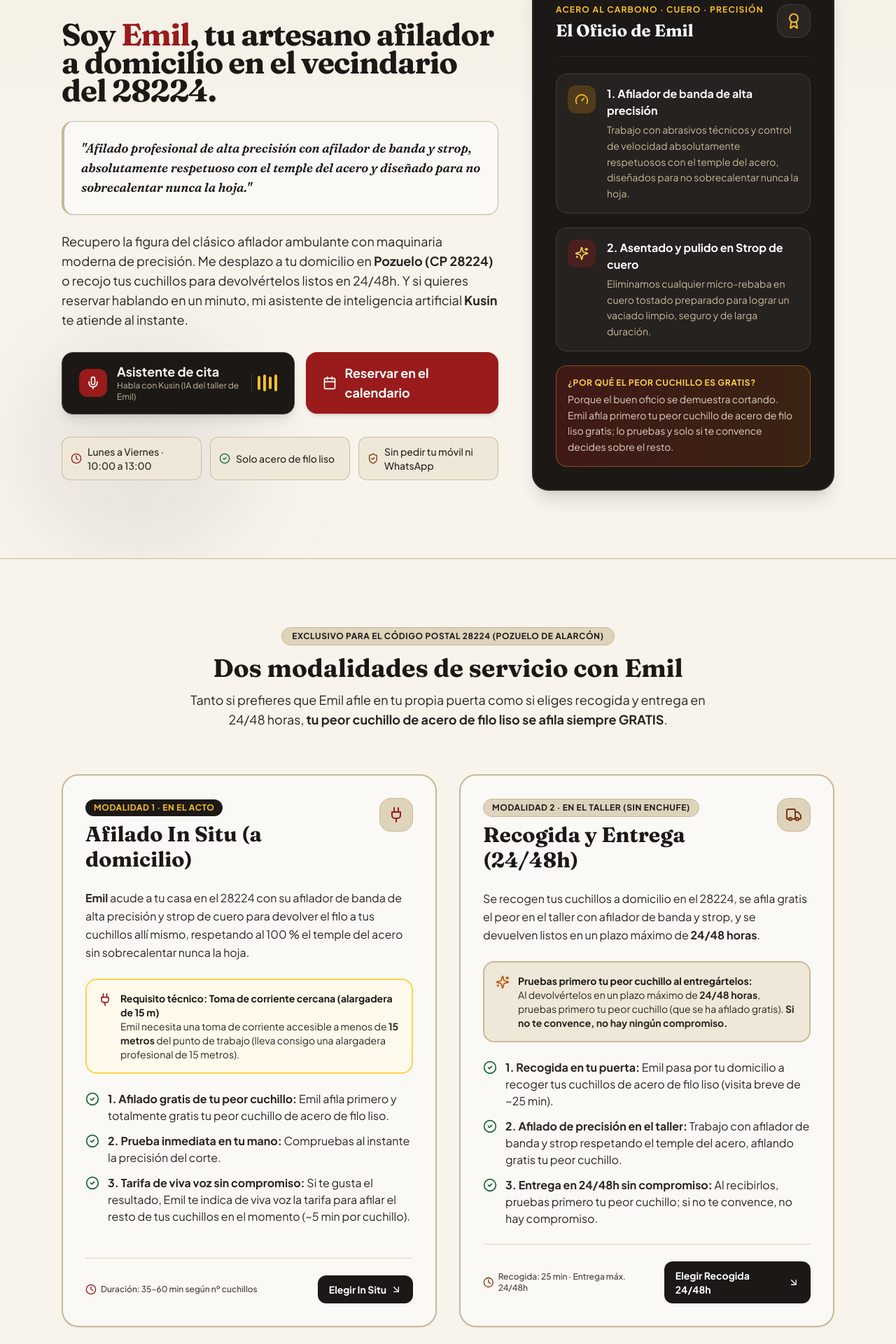
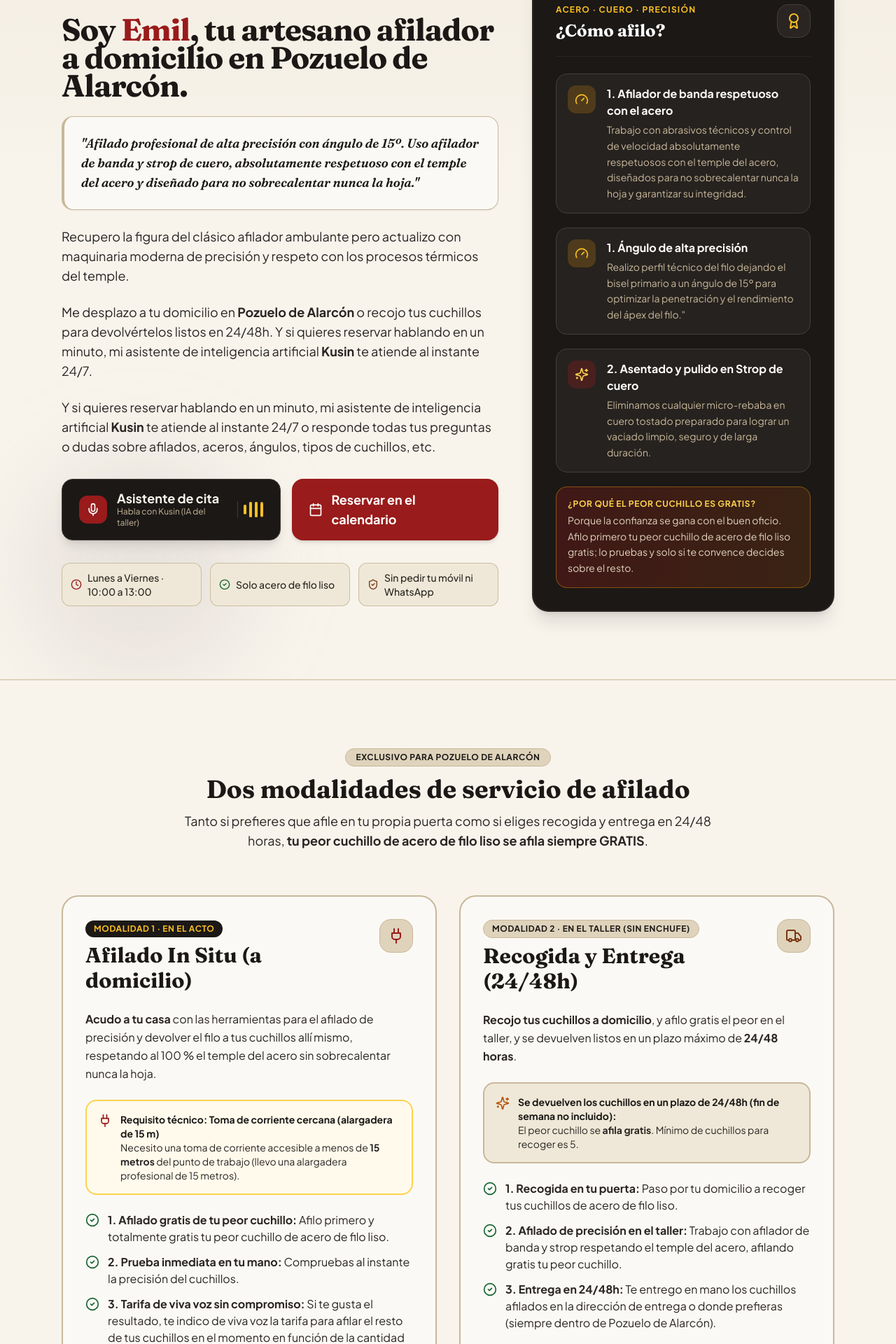
Before and after one commit to emiliorull/madkusin_vecindario, a React (Vite) app: page / in a window 1280 px wide. Shown: the part 484-2404 px from the top of the page at 70% size. Built offline with nearby package versions, Linux system fonts and the light colour scheme; no server answers; the HTML template or start-up script is replaced by a standard one.

Commit message:
20261027_modificaciones

```diff
--- a/src/components/Footer.jsx
+++ b/src/components/Footer.jsx
@@ -18,22 +18,22 @@ export default function Footer({ onOpenVoiceAssistant }) {
               </div>
               <div>
                 <span className="font-serif font-bold text-xl text-white block">
-                  Emil · El Afilador del Siglo XXI
+                  Taller de afilado a domicilio
                 </span>
-                <span className="text-xs text-amber-400">vecindario.madkusin.com · CP 28224</span>
+                <span className="text-xs text-amber-400">Disponible en Pozuelo de Alarcón</span>
               </div>
             </div>
             <p className="text-sm text-stone-400 leading-relaxed">
               Afilado profesional de alta precisión con afilador de banda y strop, absolutamente
               respetuoso con el temple del acero y diseñado para no sobrecalentar nunca la hoja.
-              Exclusivo para hogares del código postal 28224 (Pozuelo de Alarcón).
+              Exclusivo para hogares de Pozuelo de Alarcón.
             </p>
           </div>
 
           {/* Columna 2: Horario y Reglas */}
           <div className="space-y-3 text-sm">
             <h3 className="font-bold text-white uppercase tracking-wider text-xs">
-              Horario y Condiciones en el 28224
+              Horario y Condiciones
             </h3>
             <ul className="space-y-2 text-stone-300">
               <li className="flex items-center gap-2">
@@ -42,7 +42,7 @@ export default function Footer({ onOpenVoiceAssistant }) {
               </li>
               <li className="flex items-center gap-2">
                 <MapPin className="w-4 h-4 text-amber-400 shrink-0" />
-                <span>Exclusivo residentes CP 28224 (Pozuelo de Alarcón)</span>
+                <span>Exclusivo residentes de Pozuelo de Alarcón</span>
               </li>
               <li className="flex items-center gap-2">
                 <ShieldCheck className="w-4 h-4 text-emerald-400 shrink-0" />
@@ -57,8 +57,8 @@ export default function Footer({ onOpenVoiceAssistant }) {
               AFILO GRATIS TU PEOR CUCHILLO
             </h3>
             <p className="text-xs text-stone-400 leading-relaxed">
-              Agenda tu visita con Emil o habla con nuestro asistente virtual <strong>Kusin</strong>{' '}
-              para reservar tu prueba gratuita en un minuto.
+              <strong>Agenda en un minuto</strong>{' '} tu visita tú mismo o habla con nuestro asistente virtual <strong>Kusin</strong>{' '}
+              para reservar tu <strong>prueba gratuita</strong>{' '}.
             </p>
             <div className="flex flex-wrap gap-2.5 pt-1">
               <button
@@ -81,10 +81,9 @@ export default function Footer({ onOpenVoiceAssistant }) {
         </div>
 
         <div className="pt-8 flex flex-col sm:flex-row items-center justify-between gap-4 text-xs text-stone-500">
-          <p>© {new Date().getFullYear()} MadKusin · Taller de Afilado de Emil (CP 28224).</p>
+          <p>© {new Date().getFullYear()} MadKusin · Taller de Afilado a domicilio.</p>
           <p>
-            Solo cuchillos de acero de filo liso · Afilador de banda y strop de cuero sin
-            sobrecalentar la hoja.
+            "Cuchillo desafilado, corta el dedo y no el palo"
           </p>
         </div>
       </div>
--- a/src/components/HeroSection.jsx
+++ b/src/components/HeroSection.jsx
@@ -33,7 +33,7 @@ export default function HeroSection({ onOpenVoiceAssistant }) {
             <div className="space-y-3">
               <div className="inline-flex flex-wrap items-center gap-2 px-3.5 py-1 rounded-full bg-stone-800 border border-stone-700 text-amber-400 text-xs sm:text-sm font-bold uppercase tracking-wider">
                 <MapPin className="w-4 h-4 text-kusin-terra shrink-0" />
-                <span>El Afilador del Siglo XXI · Exclusivo CP 28224 (Pozuelo de Alarcón)</span>
+                <span>El Afilador a domicilio · Servicio exclusivo en Pozuelo de Alarcón</span>
               </div>
 
               <h1 className="font-display text-4xl sm:text-6xl lg:text-7xl font-extrabold uppercase tracking-tight text-stone-50 leading-[1.03]">
@@ -46,9 +46,9 @@ export default function HeroSection({ onOpenVoiceAssistant }) {
                 Sin compromiso · En tu puerta
               </span>
               <p className="text-sm leading-relaxed text-stone-200">
-                Elige ese cuchillo de acero de filo liso que ya no corta ni un tomate.{' '}
-                <strong className="text-white">Emil</strong> lo devuelve a la vida gratis para que
-                compruebes el filo real antes de decidir nada más.
+                Elige ese cuchillo de acero de filo liso que ya no corta.{' '}
+                Recupero <strong className="text-white">su filo gratis</strong> para que
+                compruebes el resultado real antes de decidir nada más.
               </p>
             </div>
           </div>
@@ -64,25 +64,30 @@ export default function HeroSection({ onOpenVoiceAssistant }) {
 
             <h2 className="font-serif text-3xl sm:text-4xl lg:text-[2.75rem] font-bold text-stone-900 leading-[1.15] tracking-tight">
               Soy <span className="text-kusin-terra">Emil</span>, tu artesano afilador a domicilio
-              en el vecindario del 28224.
+              en Pozuelo de Alarcón.
             </h2>
 
             {/* Descripción Técnica del Afilado (ACTUALIZADA ESTRICTAMENTE) */}
             <blockquote className="p-5 sm:p-6 rounded-2xl bg-[#FBF9F5] border-l-4 border-kusin-terra border-y border-r border-stone-300 shadow-sm">
               <p className="font-serif italic text-base sm:text-lg text-stone-900 leading-relaxed">
-                "Afilado profesional de alta precisión con afilador de banda y strop, absolutamente
+                "Afilado profesional de alta precisión con ángulo de 15º. Uso afilador de banda y strop de cuero, absolutamente
                 respetuoso con el temple del acero y diseñado para no sobrecalentar nunca la hoja."
               </p>
             </blockquote>
 
             <p className="text-base sm:text-lg text-stone-800 leading-relaxed">
-              Recupero la figura del clásico afilador ambulante con maquinaria moderna de precisión.
-              Me desplazo a tu domicilio en <strong>Pozuelo (CP 28224)</strong> o recojo tus
+              Recupero la figura del clásico afilador ambulante pero actualizo con maquinaria moderna de precisión y respeto con los procesos térmicos del temple.
+            </p>
+            <p className="text-base sm:text-lg text-stone-800 leading-relaxed">
+              Me desplazo a tu domicilio en <strong>Pozuelo de Alarcón</strong> o recojo tus
               cuchillos para devolvértelos listos en 24/48h. Y si quieres reservar hablando en un
               minuto, mi asistente de inteligencia artificial <strong>Kusin</strong> te atiende al
-              instante.
+              instante 24/7.
             </p>
-
+            <p className="text-base sm:text-lg text-stone-800 leading-relaxed">
+              Y si quieres reservar hablando en un minuto, mi asistente de inteligencia artificial <strong>Kusin</strong> te atiende al
+              instante 24/7 o responde todas tus preguntas o dudas sobre afilados, aceros, ángulos, tipos de cuchillos, etc.
+            </p>
             {/* Dos CTAs Principales grandes y accesibles */}
             <div className="pt-2 flex flex-col sm:flex-row items-stretch sm:items-center gap-4">
               {/* CTA 1: Asistente de Voz con Kusin */}
@@ -97,7 +102,7 @@ export default function HeroSection({ onOpenVoiceAssistant }) {
                 <div className="text-left">
                   <span className="block leading-tight">Asistente de cita</span>
                   <span className="block text-xs font-normal text-stone-300">
-                    Habla con Kusin (IA del taller de Emil)
+                    Habla con Kusin (IA del taller)
                   </span>
                 </div>
                 {/* Onda de audio animada */}
@@ -145,10 +150,10 @@ export default function HeroSection({ onOpenVoiceAssistant }) {
               <div className="flex items-center justify-between border-b border-stone-800 pb-5 mb-6">
                 <div>
                   <span className="text-xs font-bold uppercase tracking-widest text-amber-400">
-                    Acero al Carbono · Cuero · Precisión
+                    Acero  · Cuero · Precisión
                   </span>
                   <h3 className="font-serif text-2xl font-bold text-white mt-1">
-                    El Oficio de Emil
+                    ¿Cómo afilo?
                   </h3>
                 </div>
                 <div className="w-12 h-12 rounded-2xl bg-stone-800 border border-stone-700 flex items-center justify-center text-amber-400">
@@ -164,17 +169,33 @@ export default function HeroSection({ onOpenVoiceAssistant }) {
                   </div>
                   <div>
                     <h4 className="font-bold text-white text-base">
-                      1. Afilador de banda de alta precisión
+                      1. Afilador de banda respetuoso con el acero
                     </h4>
                     <p className="text-sm text-stone-300 mt-1 leading-relaxed">
                       Trabajo con abrasivos técnicos y control de velocidad absolutamente
                       respetuosos con el temple del acero, diseñados para no sobrecalentar nunca la
-                      hoja.
+                      hoja y garantizar su integridad.
                     </p>
                   </div>
                 </div>
 
-                {/* Paso técnico 2: Strop de cuero */}
+                {/* Paso técnico 2: Afilador de precisión */}
+                <div className="flex items-start gap-4 p-4 rounded-2xl bg-stone-800/80 border border-stone-700">
+                  <div className="w-10 h-10 rounded-xl bg-amber-500/20 text-amber-400 flex items-center justify-center shrink-0">
+                    <Gauge className="w-5 h-5" />
+                  </div>
+                  <div>
+                    <h4 className="font-bold text-white text-base">
+                      1. Ángulo de alta precisión
+                    </h4>
+                    <p className="text-sm text-stone-300 mt-1 leading-relaxed">
+                      Realizo perfil técnico del filo dejando el bisel primario a un ángulo de 15º para optimizar la penetración y el rendimiento del ápex del filo."
+
+                    </p>
+                  </div>
+                </div>
+
+                {/* Paso técnico 3: Strop de cuero */}
                 <div className="flex items-start gap-4 p-4 rounded-2xl bg-stone-800/80 border border-stone-700">
                   <div className="w-10 h-10 rounded-xl bg-kusin-terra/30 text-amber-300 flex items-center justify-center shrink-0">
                     <Sparkles className="w-5 h-5" />
@@ -196,7 +217,7 @@ export default function HeroSection({ onOpenVoiceAssistant }) {
                     ¿Por qué el peor cuchillo es gratis?
                   </p>
                   <p className="text-sm text-stone-200 mt-1 leading-relaxed">
-                    Porque el buen oficio se demuestra cortando. Emil afila primero tu peor cuchillo
+                    Porque la confianza se gana con el buen oficio. Afilo primero tu peor cuchillo
                     de acero de filo liso gratis; lo pruebas y solo si te convence decides sobre el
                     resto.
                   </p>
--- a/src/components/HowItWorksSection.jsx
+++ b/src/components/HowItWorksSection.jsx
@@ -17,13 +17,13 @@ export default function HowItWorksSection({ onSelectModalidad }) {
         {/* Encabezado de Sección */}
         <div className="max-w-3xl mx-auto text-center space-y-3">
           <span className="inline-block px-3.5 py-1 rounded-full text-xs font-bold uppercase tracking-wider bg-stone-200 text-stone-900 border border-stone-300">
-            Exclusivo para el Código Postal 28224 (Pozuelo de Alarcón)
+            Exclusivo para Pozuelo de Alarcón
           </span>
           <h2 className="font-serif text-3xl sm:text-4xl font-bold text-stone-900">
-            Dos modalidades de servicio con Emil
+            Dos modalidades de servicio de afilado
           </h2>
           <p className="text-base sm:text-lg text-stone-800">
-            Tanto si prefieres que Emil afile en tu propia puerta como si eliges recogida y entrega
+            Tanto si prefieres que afile en tu propia puerta como si eliges recogida y entrega
             en 24/48 horas,{' '}
             <strong>tu peor cuchillo de acero de filo liso se afila siempre GRATIS</strong>.
           </p>
@@ -49,8 +49,7 @@ export default function HowItWorksSection({ onSelectModalidad }) {
               </div>
 
               <p className="text-stone-800 leading-relaxed">
-                <strong>Emil</strong> acude a tu casa en el 28224 con su afilador de banda de alta
-                precisión y strop de cuero para devolver el filo a tus cuchillos allí mismo,
+                <strong>Acudo a tu casa</strong> con las herramientas para el afilado de precisión y devolver el filo a tus cuchillos allí mismo,
                 respetando al 100 % el temple del acero sin sobrecalentar nunca la hoja.
               </p>
 
@@ -61,8 +60,8 @@ export default function HowItWorksSection({ onSelectModalidad }) {
                   <strong className="block text-stone-900 font-bold">
                     Requisito técnico: Toma de corriente cercana (alargadera de 15 m)
                   </strong>
-                  Emil necesita una toma de corriente accesible a menos de{' '}
-                  <strong>15 metros</strong> del punto de trabajo (lleva consigo una alargadera
+                  Necesito una toma de corriente accesible a menos de{' '}
+                  <strong>15 metros</strong> del punto de trabajo (llevo una alargadera
                   profesional de 15 metros).
                 </div>
               </div>
@@ -72,7 +71,7 @@ export default function HowItWorksSection({ onSelectModalidad }) {
                 <li className="flex items-start gap-3">
                   <CheckCircle2 className="w-5 h-5 text-kusin-sage shrink-0 mt-0.5" />
                   <span>
-                    <strong>1. Afilado gratis de tu peor cuchillo:</strong> Emil afila primero y
+                    <strong>1. Afilado gratis de tu peor cuchillo:</strong> Afilo primero y
                     totalmente gratis tu peor cuchillo de acero de filo liso.
                   </span>
                 </li>
@@ -80,15 +79,15 @@ export default function HowItWorksSection({ onSelectModalidad }) {
                   <CheckCircle2 className="w-5 h-5 text-kusin-sage shrink-0 mt-0.5" />
                   <span>
                     <strong>2. Prueba inmediata en tu mano:</strong> Compruebas al instante la
-                    precisión del corte.
+                    precisión del cuchillos.
                   </span>
                 </li>
                 <li className="flex items-start gap-3">
                   <CheckCircle2 className="w-5 h-5 text-kusin-sage shrink-0 mt-0.5" />
                   <span>
                     <strong>3. Tarifa de viva voz sin compromiso:</strong> Si te gusta el resultado,
-                    Emil te indica de viva voz la tarifa para afilar el resto de tus cuchillos en el
-                    momento (~5 min por cuchillo).
+                    te indico de viva voz la tarifa para afilar el resto de tus cuchillos en el
+                    momento en función de la cantidad (~5 min por cuchillo).
                   </span>
                 </li>
               </ul>
@@ -128,8 +127,8 @@ export default function HowItWorksSection({ onSelectModalidad }) {
               </div>
 
               <p className="text-stone-800 leading-relaxed">
-                Se recogen tus cuchillos a domicilio en el 28224, se afila gratis el peor en el
-                taller con afilador de banda y strop, y se devuelven listos en un plazo máximo de{' '}
+                <strong>Recojo tus cuchillos a domicilio</strong>, y afilo gratis el peor en el
+                taller, y se devuelven listos en un plazo máximo de{' '}
                 <strong>24/48 horas</strong>.
               </p>
 
@@ -138,11 +137,9 @@ export default function HowItWorksSection({ onSelectModalidad }) {
                 <Sparkles className="w-5 h-5 text-kusin-amber shrink-0 mt-0.5" />
                 <div className="text-sm text-stone-800">
                   <strong className="block text-stone-900 font-bold">
-                    Pruebas primero tu peor cuchillo al entregártelos:
+                    Se devuelven los cuchillos en un plazo de 24/48h (fin de semana no incluido):
                   </strong>
-                  Al devolvértelos en un plazo máximo de <strong>24/48 horas</strong>, pruebas
-                  primero tu peor cuchillo (que se ha afilado gratis).{' '}
-                  <strong>Si no te convence, no hay ningún compromiso.</strong>
+                  El peor cuchillo se <strong>afila gratis</strong>.{' '} Mínimo de cuchillos para recoger es 5.
                 </div>
               </div>
 
@@ -151,8 +148,8 @@ export default function HowItWorksSection({ onSelectModalidad }) {
                 <li className="flex items-start gap-3">
                   <CheckCircle2 className="w-5 h-5 text-kusin-sage shrink-0 mt-0.5" />
                   <span>
-                    <strong>1. Recogida en tu puerta:</strong> Emil pasa por tu domicilio a recoger
-                    tus cuchillos de acero de filo liso (visita breve de ~25 min).
+                    <strong>1. Recogida en tu puerta:</strong> Paso por tu domicilio a recoger
+                    tus cuchillos de acero de filo liso.
                   </span>
                 </li>
                 <li className="flex items-start gap-3">
@@ -165,8 +162,7 @@ export default function HowItWorksSection({ onSelectModalidad }) {
                 <li className="flex items-start gap-3">
                   <CheckCircle2 className="w-5 h-5 text-kusin-sage shrink-0 mt-0.5" />
                   <span>
-                    <strong>3. Entrega en 24/48h sin compromiso:</strong> Al recibirlos, pruebas
-                    primero tu peor cuchillo; si no te convence, no hay compromiso.
+                    <strong>3. Entrega en 24/48h:</strong> Te entrego en mano los cuchillos afilados en la dirección de entrega o donde prefieras (siempre dentro de Pozuelo de Alarcón).
                   </span>
                 </li>
               </ul>
@@ -175,7 +171,7 @@ export default function HowItWorksSection({ onSelectModalidad }) {
             <div className="pt-6 mt-6 border-t border-stone-200 flex items-center justify-between gap-4">
               <div className="text-xs text-stone-700 font-medium flex items-center gap-1.5">
                 <Clock className="w-4 h-4 text-kusin-leather" />
-                <span>Recogida: 25 min · Entrega máx. 24/48h</span>
+                <span>Recogida a domicilio · Entrega máx. 24/48h</span>
               </div>
               <a
                 href="#reservar"
```
Also changed, not shown: src/components/BookingSection.jsx (+12 -12 lines).
